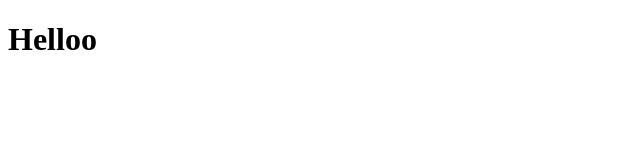
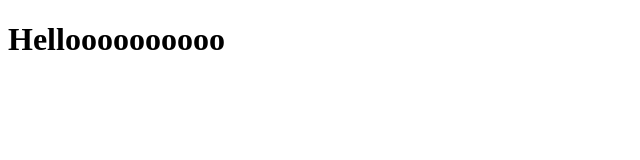
Before and after one commit to BasakUlker/gh-deployment-workflow, a plain HTML site: page index.html in a window 1280 px wide. Shown: the whole page, without its empty margins (0-640 px from the left). Drawn offline with Linux system fonts and the light colour scheme.

Commit message:
update index.html

```diff
--- a/index.html
+++ b/index.html
@@ -5,6 +5,6 @@
     <title>Hello, GitHub Actions!</title>
 </head>
 <body>
-    <h1>Helloo</h1>
+    <h1>Helloooooooooo</h1>
 </body>
 </html>
```
